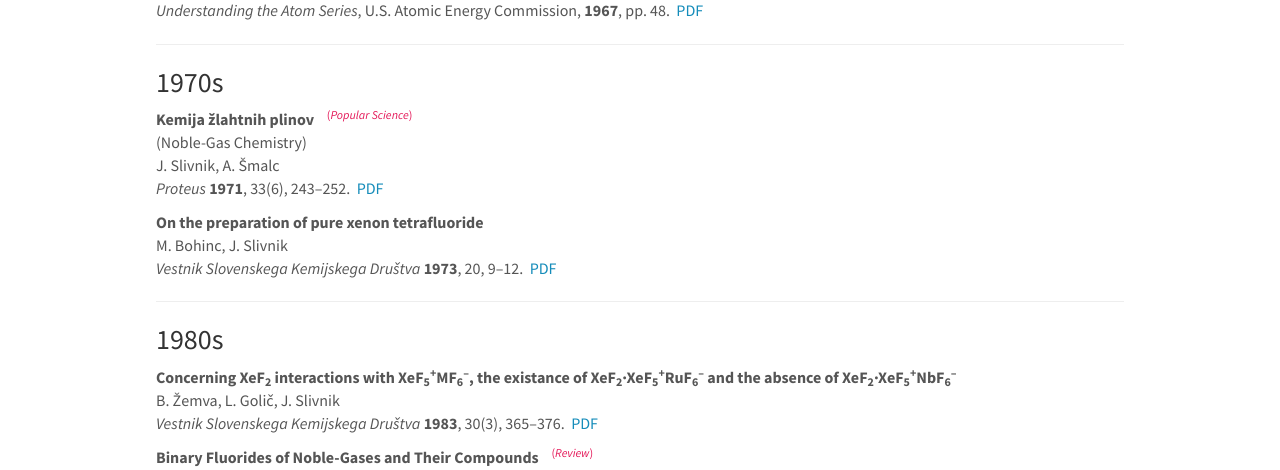
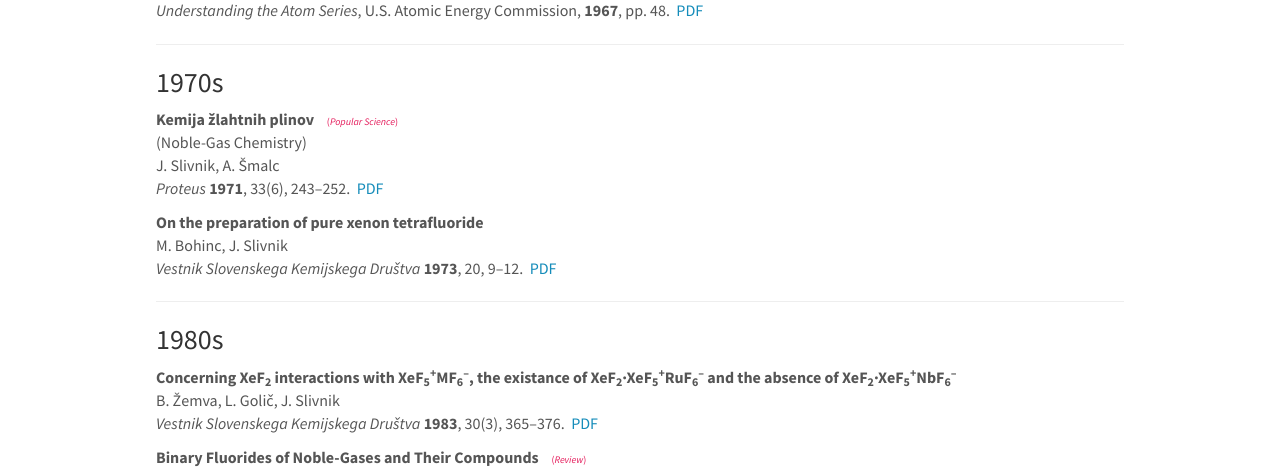
Before and after one commit to eccl-jsi/eccl-jsi.github.io, a Jekyll site: the page built from _pages/ngrxiv.md, in a window 1280 px wide and 900 px high. Shown: the part 418-888 px from the top of the window. Built offline with Jekyll 4.4.1, drawn with Linux system fonts in a browser that asks for light colours; nearby versions of some CDN libraries.

Commit message:
Update ngrxiv.md

```diff
--- a/_pages/ngrxiv.md
+++ b/_pages/ngrxiv.md
@@ -28,7 +28,7 @@ This small archive is our ongoing effort to provide the access to some of these
 
 ### 1970s
 
-**Kemija žlahtnih plinov**   &nbsp;&nbsp;&nbsp;<font color="#e41959"><sup>(<i>Popular Science</i>)</sup></font>
+**Kemija žlahtnih plinov**   &nbsp;&nbsp;&nbsp;<font color="#e41959" size="-2">(<i>Popular Science</i>)</font>
 <br>(Noble-Gas Chemistry)
 <br>J. Slivnik, A. Šmalc
 <br>*Proteus* **1971**, 33(6), 243–252. &nbsp;[PDF]({{ site.baseurl }}/ngarxiv/1971_P.pdf)
@@ -45,7 +45,7 @@ This small archive is our ongoing effort to provide the access to some of these
 <br>B. Žemva, L. Golič, J. Slivnik
 <br>*Vestnik Slovenskega Kemijskega Društva* **1983**, 30(3), 365–376. &nbsp;[PDF]({{ site.baseurl }}/ngarxiv/1983_VSKD.pdf)
 
-**Binary Fluorides of Noble-Gases and Their Compounds**   &nbsp;&nbsp;&nbsp;<font color="#e41959"><sup>(<i>Review</i>)</sup></font>
+**Binary Fluorides of Noble-Gases and Their Compounds**   &nbsp;&nbsp;&nbsp;<font color="#e41959" size="-2">(<i>Review</i>)</font>
 <br>B. Žemva
 <br>*Croat. Chem. Acta* **1988**, 61(1), 163–187. &nbsp;[PDF](https://hrcak.srce.hr/file/259460)
 
```
